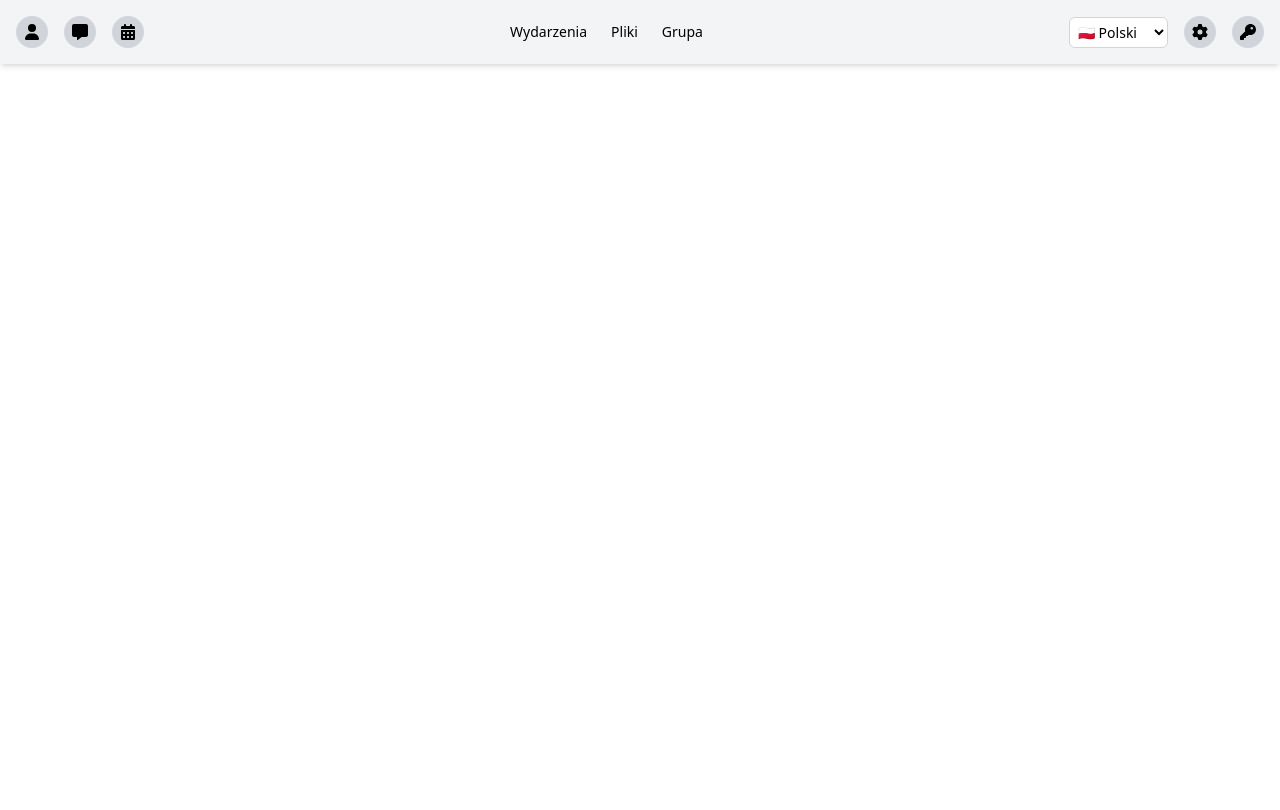
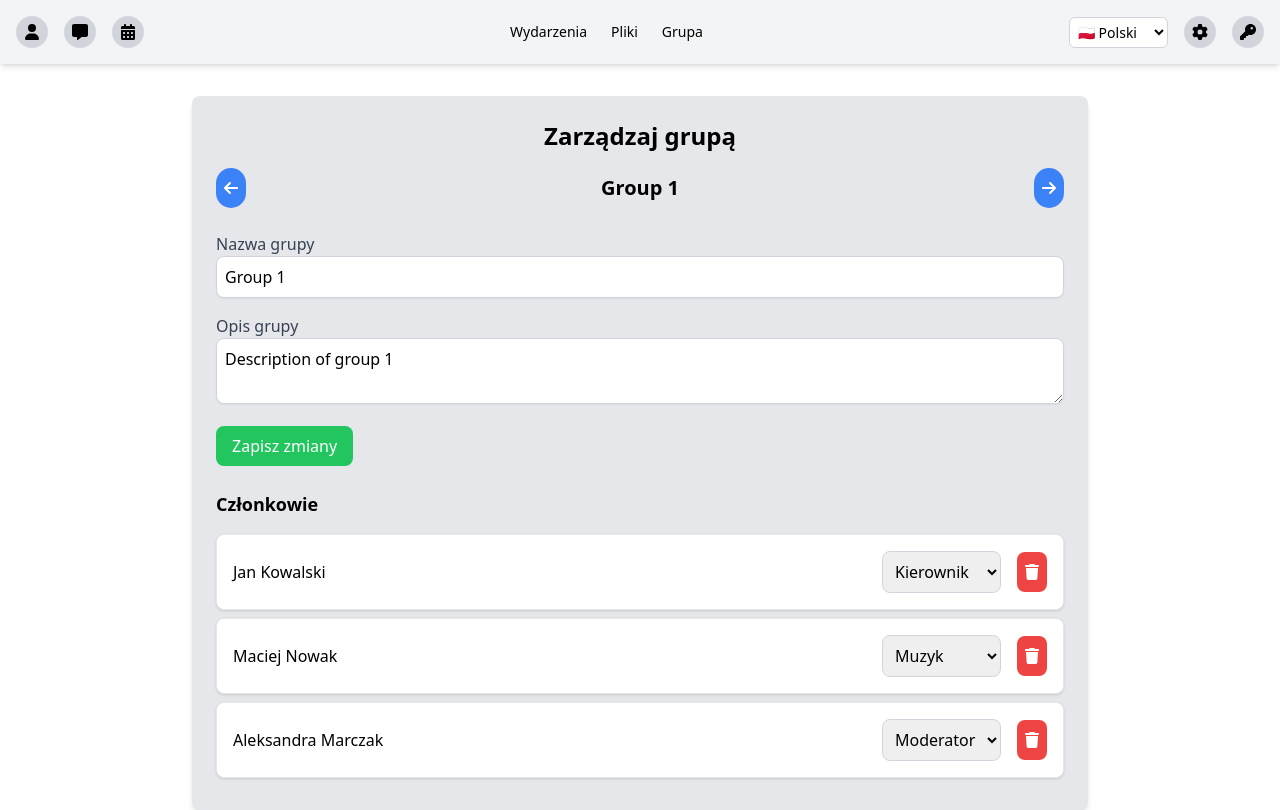
Before and after one commit to dominika232323/orkestro, a React (Create React App) app in the folder frontend/: page /main-page in a window 1280 px wide. Both pictures are taken after a click on the button "Grupa". Built offline with nearby package versions, Linux system fonts and the light colour scheme.

Commit message:
Group panel

```diff
--- /dev/null
+++ b/frontend/src/components/GroupPanel.tsx
@@ -0,0 +1,248 @@
+import { useLanguage } from "../LanguageContext";
+import { useState } from "react";
+import { FontAwesomeIcon } from "@fortawesome/react-fontawesome";
+import {
+  faArrowLeft,
+  faArrowRight,
+  faTrash,
+} from "@fortawesome/free-solid-svg-icons";
+
+interface IUser {
+  name: string;
+  role: string;
+}
+
+interface IGroup {
+  id: string;
+  name: string;
+  description: string;
+  events: string[];
+  files: string[];
+  members: IUser[];
+}
+
+const initialGroups: IGroup[] = [
+  {
+    id: "1",
+    name: "Group 1",
+    description: "Description of group 1",
+    events: ["Concert", "Rehearsal"],
+    files: ["racer_x_technical_difficulties", "megadeth_holy_wars"],
+    members: [
+      {
+        name: "Jan Kowalski",
+        role: "manager",
+      },
+      {
+        name: "Maciej Nowak",
+        role: "musician",
+      },
+      {
+        name: "Aleksandra Marczak",
+        role: "moderator",
+      },
+    ],
+  },
+  {
+    id: "2",
+    name: "Group 2",
+    description: "Description of Group 2",
+    events: ["Practice"],
+    files: ["lady_pank_mala_wojna"],
+    members: [
+      {
+        name: "Jan Kowalski",
+        role: "manager",
+      },
+      {
+        name: "Łukasz Jagnieża",
+        role: "musician",
+      },
+    ],
+  },
+  {
+    id: "3",
+    name: "Group 3",
+    description: "Description of Group 3",
+    events: [],
+    files: [],
+    members: [],
+  },
+];
+
+export default function GroupPanel() {
+  const { t } = useLanguage();
+  const [groups, setGroups] = useState(initialGroups);
+  const [currentGroupIndex, setCurrentGroupIndex] = useState(0);
+  const [groupName, setGroupName] = useState(groups[0].name);
+  const [groupDescription, setGroupDescription] = useState(
+    groups[0].description
+  );
+  const [currentPage, setCurrentPage] = useState(0);
+
+  const membersPerPage = 5;
+  const currentGroup = groups[currentGroupIndex];
+
+  const handlePrevGroup = () => {
+    const newIndex = (currentGroupIndex - 1 + groups.length) % groups.length;
+    setCurrentGroupIndex(newIndex);
+    setGroupName(groups[newIndex].name);
+    setGroupDescription(groups[newIndex].description);
+    setCurrentPage(0);
+  };
+
+  const handleNextGroup = () => {
+    const newIndex = (currentGroupIndex + 1) % groups.length;
+    setCurrentGroupIndex(newIndex);
+    setGroupName(groups[newIndex].name);
+    setGroupDescription(groups[newIndex].description);
+    setCurrentPage(0);
+  };
+
+  const handleSaveChanges = () => {
+    groups[currentGroupIndex].name = groupName;
+    groups[currentGroupIndex].description = groupDescription;
+    alert(t("group-panel.changes-saved"));
+  };
+
+  const handleDeleteMember = (index: number) => {
+    const updatedGroups = [...groups];
+    updatedGroups[currentGroupIndex].members.splice(index, 1);
+    setGroups(updatedGroups);
+    setCurrentPage(0);
+  };
+
+  const handleRoleChange = (index: number, newRole: string) => {
+    const updatedGroups = [...groups];
+    updatedGroups[currentGroupIndex].members[index].role = newRole;
+    setGroups(updatedGroups);
+  };
+
+  const paginatedMembers = currentGroup.members.slice(
+    currentPage * membersPerPage,
+    currentPage * membersPerPage + membersPerPage
+  );
+
+  const totalPages = Math.ceil(currentGroup.members.length / membersPerPage);
+
+  return (
+    <div className="bg-gray-200 p-6 rounded-lg shadow-md max-w-4xl mx-auto mt-8">
+      <h1 className="text-2xl font-bold text-center mb-4">
+        {t("group-panel.title")}
+      </h1>
+      <div className="flex justify-between items-center mb-6">
+        <button
+          className="p-2 bg-blue-500 text-white rounded-full hover:bg-blue-600"
+          onClick={handlePrevGroup}
+        >
+          <FontAwesomeIcon icon={faArrowLeft} />
+        </button>
+        <h1 className="text-xl font-bold">{currentGroup.name}</h1>
+        <button
+          className="p-2 bg-blue-500 text-white rounded-full hover:bg-blue-600"
+          onClick={handleNextGroup}
+        >
+          <FontAwesomeIcon icon={faArrowRight} />
+        </button>
+      </div>
+
+      {/* Group Name and Description */}
+      <div className="mb-4">
+        <label className="block text-gray-700 font-medium">
+          {t("group-panel.group-name")}
+        </label>
+        <input
+          type="text"
+          value={groupName}
+          onChange={(e) => setGroupName(e.target.value)}
+          className="w-full p-2 border border-gray-300 rounded-lg shadow-sm focus:outline-none focus:ring-2 focus:ring-blue-500 focus:border-blue-500 mb-4"
+        />
+        <label className="block text-gray-700 font-medium">
+          {t("group-panel.group-description")}
+        </label>
+        <textarea
+          value={groupDescription}
+          onChange={(e) => setGroupDescription(e.target.value)}
+          className="w-full p-2 border border-gray-300 rounded-lg shadow-sm focus:outline-none focus:ring-2 focus:ring-blue-500 focus:border-blue-500 mb-4"
+        />
+        <button
+          className="py-2 px-4 bg-green-500 text-white rounded-lg hover:bg-green-600 font-medium"
+          onClick={handleSaveChanges}
+        >
+          {t("group-panel.save-changes")}
+        </button>
+      </div>
+
+      {/* Members Section */}
+      <h2 className="text-lg font-bold mt-6 mb-4">
+        {t("group-panel.members")}
+      </h2>
+      {currentGroup.members.length > 0 ? (
+        paginatedMembers.map((member, index) => (
+          <div
+            key={index}
+            className="flex items-center justify-between bg-white p-4 rounded-lg shadow border border-gray-200 mb-2"
+          >
+            <p>{member.name}</p>
+            <div className="flex items-center space-x-4">
+              <select
+                value={member.role}
+                onChange={(e) =>
+                  handleRoleChange(
+                    index + currentPage * membersPerPage,
+                    e.target.value
+                  )
+                }
+                className="p-2 border border-gray-300 rounded-lg"
+              >
+                <option value="manager">
+                  {t("group-panel.roles.manager")}
+                </option>
+                <option value="musician">
+                  {t("group-panel.roles.musician")}
+                </option>
+                <option value="moderator">
+                  {t("group-panel.roles.moderator")}
+                </option>
+              </select>
+              <button
+                className="p-2 bg-red-500 text-white rounded-lg hover:bg-red-600"
+                onClick={() =>
+                  handleDeleteMember(index + currentPage * membersPerPage)
+                }
+              >
+                <FontAwesomeIcon icon={faTrash} />
+              </button>
+            </div>
+          </div>
+        ))
+      ) : (
+        <p className="text-gray-600 text-center">
+          {t("group-panel.no-members")}
+        </p>
+      )}
+
+      {/* Pagination */}
+      {totalPages > 1 && (
+        <div className="flex justify-center mt-4 space-x-4">
+          <button
+            className="p-2 bg-blue-500 text-white rounded-lg hover:bg-blue-600"
+            onClick={() => setCurrentPage((prev) => Math.max(prev - 1, 0))}
+            disabled={currentPage === 0}
+          >
+            {t("group-panel.previous")}
+          </button>
+          <button
+            className="p-2 bg-blue-500 text-white rounded-lg hover:bg-blue-600"
+            onClick={() =>
+              setCurrentPage((prev) => Math.min(prev + 1, totalPages - 1))
+            }
+            disabled={currentPage === totalPages - 1}
+          >
+            {t("group-panel.next")}
+          </button>
+        </div>
+      )}
+    </div>
+  );
+}
--- a/frontend/src/locales/en/translation.json
+++ b/frontend/src/locales/en/translation.json
@@ -63,5 +63,18 @@
     "download": "Download",
     "add-file": "New file",
     "search-placeholder": "Search files..."
+  },
+  "group-panel": {
+    "title": "Manage Group",
+    "group-name": "Group name",
+    "group-description": "Description",
+    "save-changes": "Save changes",
+    "members": "Members",
+    "roles": {
+      "manager": "Manager",
+      "musician": "Musician",
+      "moderator": "Moderator"
+    },
+    "no-members": "No members"
   }
 }
--- a/frontend/src/locales/pl/translation.json
+++ b/frontend/src/locales/pl/translation.json
@@ -63,5 +63,18 @@
     "download": "Pobierz",
     "add-file": "Nowy plik",
     "search-placeholder": "Znajdź pliki..."
+  },
+  "group-panel": {
+    "title": "Zarządzaj grupą",
+    "group-name": "Nazwa grupy",
+    "group-description": "Opis grupy",
+    "save-changes": "Zapisz zmiany",
+    "members": "Członkowie",
+    "roles": {
+      "manager": "Kierownik",
+      "musician": "Muzyk",
+      "moderator": "Moderator"
+    },
+    "no-members": "Brak członków grupy"
   }
 }
--- a/frontend/src/pages/MainPage.tsx
+++ b/frontend/src/pages/MainPage.tsx
@@ -6,6 +6,7 @@ import Calendar from "../components/Calendar";
 import Settings from "../components/Settings";
 import Events from "../components/Events";
 import Files from "../components/Files";
+import GroupPanel from "../components/GroupPanel";
 
 export default function MainPage() {
   const [page, changePage] = useState("groups");
@@ -19,6 +20,7 @@ export default function MainPage() {
       {page === "settings" && <Settings />}
       {page === "events" && <Events />}
       {page === "files" && <Files />}
+      {page === "group" && <GroupPanel />}
     </>
   );
 }
```
